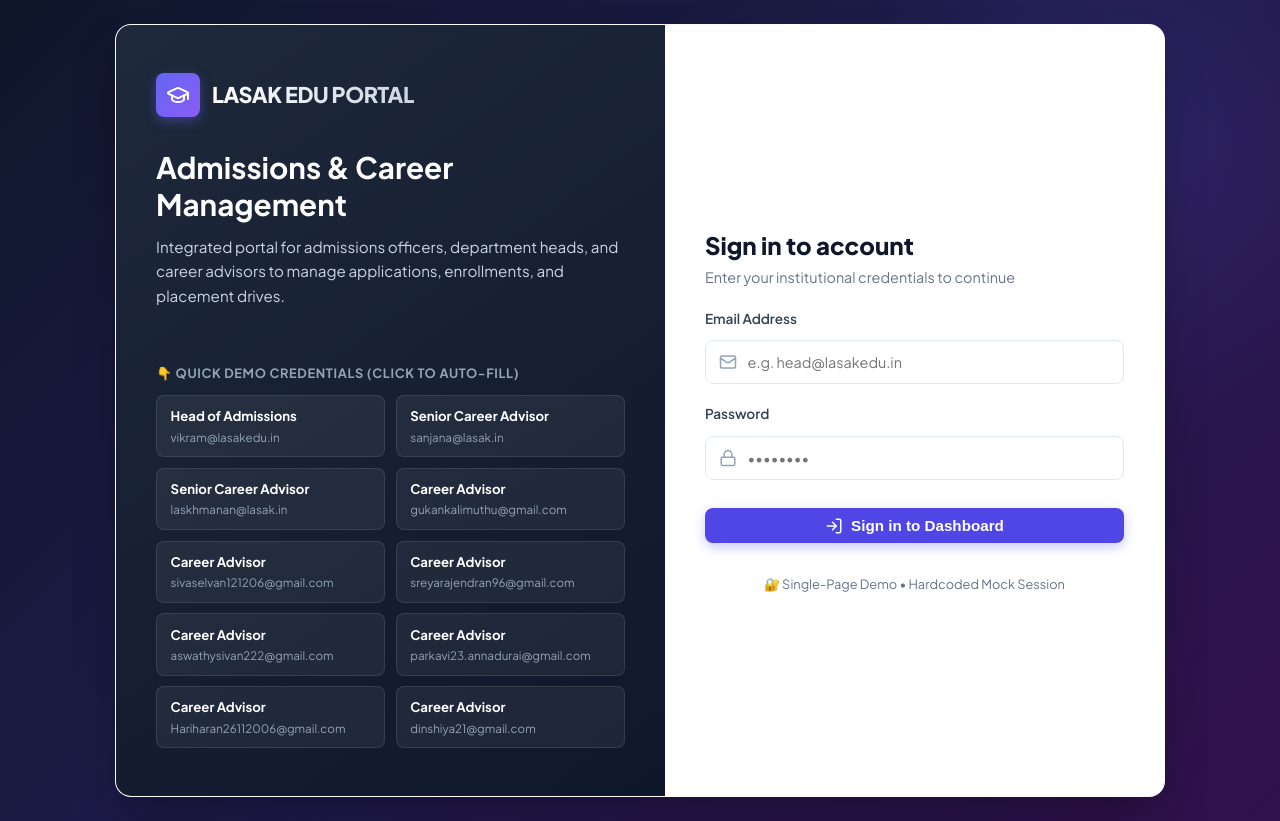
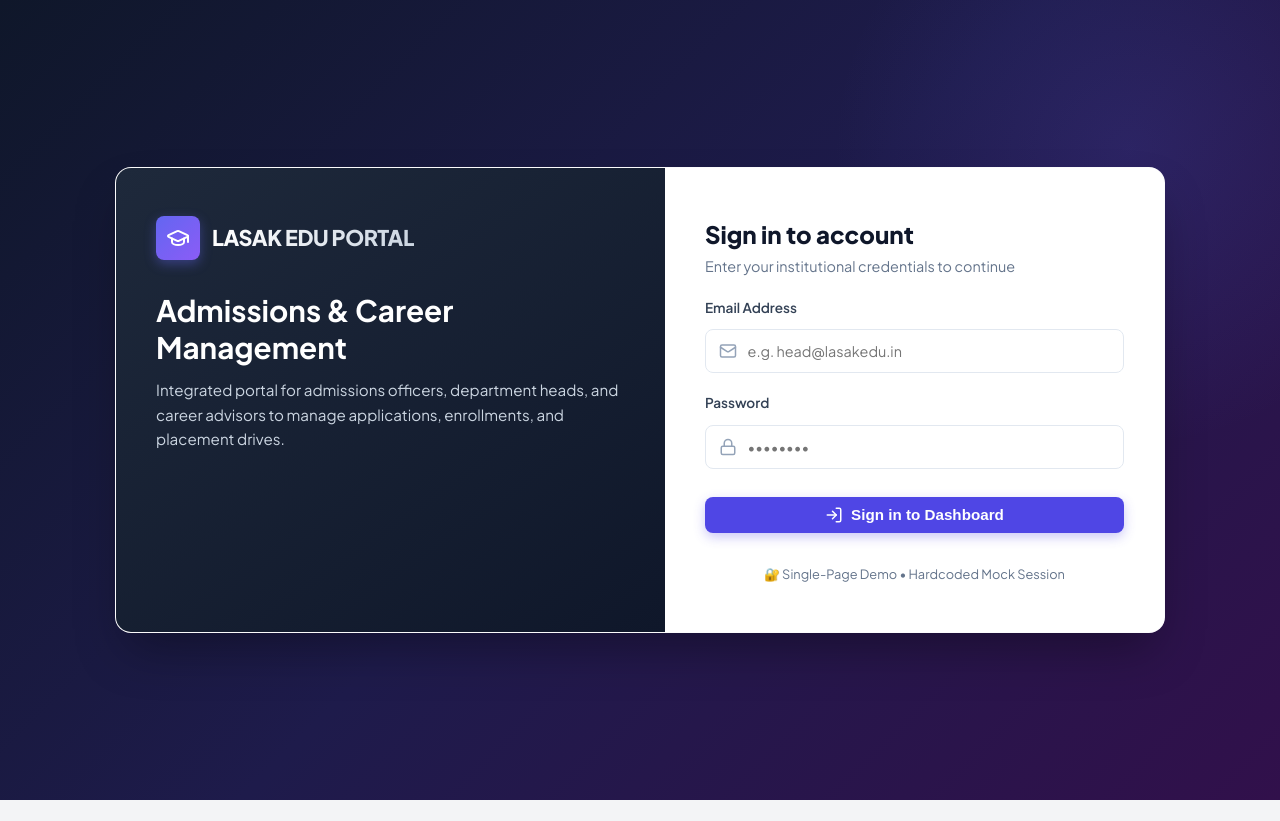
Before and after one commit to Lasak-Tech/demo.lasakedu.in, a React (Vite) app: page / in a window 1280 px wide. After the commit the page ends 800 px from the top, so only its background shows below. Built offline with nearby package versions, Linux system fonts and the light colour scheme.

Commit message:
fix: remove quick demo credential boxes from login page

```diff
--- a/src/components/Login.jsx
+++ b/src/components/Login.jsx
@@ -30,15 +30,10 @@ export default function Login({ onLoginSuccess }) {
     if (matchedUser) {
       onLoginSuccess(matchedUser);
     } else {
-      setErrorMessage('Invalid credentials. Please select one of the demo credentials below.');
+      setErrorMessage('Invalid email or password. Please try again.');
     }
   };
 
-  const handleQuickFill = (user) => {
-    setEmail(user.email);
-    setPassword(user.password);
-    setErrorMessage('');
-  };
 
   return (
     <div className="login-wrapper">
@@ -60,23 +55,6 @@ export default function Login({ onLoginSuccess }) {
               <p>
                 Integrated portal for admissions officers, department heads, and career advisors to manage applications, enrollments, and placement drives.
               </p>
-            </div>
-          </div>
-
-          <div className="demo-credentials-container">
-            <div className="demo-credentials-title">👇 Quick Demo Credentials (Click to Auto-fill)</div>
-            <div className="demo-roles-grid">
-              {MOCK_USERS.map((user) => (
-                <div
-                  key={user.id}
-                  className="demo-role-card"
-                  onClick={() => handleQuickFill(user)}
-                  title={`Click to fill ${user.role} credentials`}
-                >
-                  <span className="demo-role-name">{user.role}</span>
-                  <span className="demo-role-email">{user.email}</span>
-                </div>
-              ))}
             </div>
           </div>
         </div>
```
